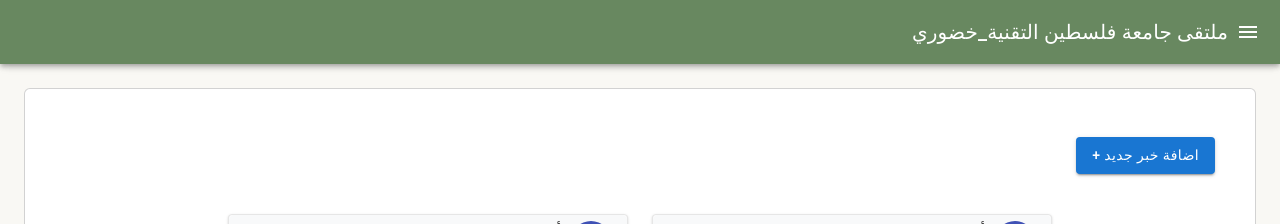
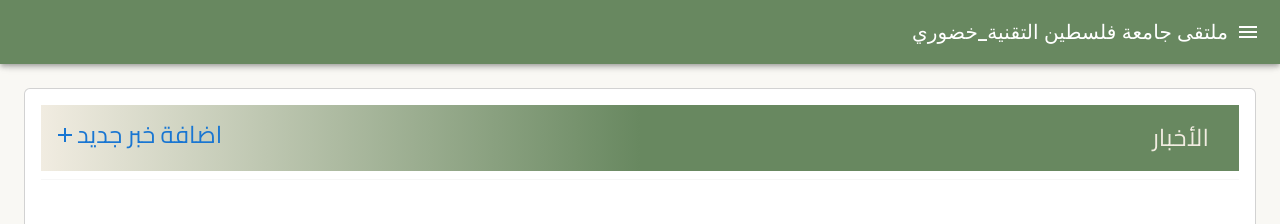
Before and after one commit to Ansam56/GraduationProject, a React (Vite) app: page /SchoolAdmin/Posts in a window 1280 px wide. Shown: the top 224 px of the page. Built offline with nearby package versions, Linux system fonts and the light colour scheme.

Commit message:
Update Posts.jsx

```diff
--- a/src/components/pages/Posts/Posts.jsx
+++ b/src/components/pages/Posts/Posts.jsx
@@ -1,13 +1,23 @@
 import React, { useEffect, useState } from "react";
-import { Button, CircularProgress, Container, Stack } from "@mui/material";
+import {
+  Button,
+  CircularProgress,
+  Container,
+  Stack,
+  IconButton,
+} from "@mui/material";
+import AddIcon from "@mui/icons-material/Add";
 import { Link, useParams } from "react-router-dom";
 import PostCard from "../../cards/PostCard";
 import "./posts.css";
+import Dashboard_SubTitle from "../dashboardSubTitle/Dashboard_SubTitle";
+import { useNavigate } from "react-router-dom";
 
 const Posts = ({ showAddButton = true }) => {
   const { schoolId } = useParams();
   const [posts, setPosts] = useState([]);
   const [isLoading, setIsLoading] = useState(false);
+  const navigate = useNavigate();
 
   useEffect(() => {
     setIsLoading(true);
@@ -71,8 +81,18 @@ const Posts = ({ showAddButton = true }) => {
   }
 
   return (
+    <>
+      <Dashboard_SubTitle title="الأخبار" />
       <Container sx={{ mt: 4 }}>
-      {showAddButton && (
+        <IconButton
+          color="primary"
+          sx={{ position: "absolute", top: 20, left: 20 }}
+          onClick={() => navigate("../PostForm")}
+        >
+          اضافة خبر جديد
+          <AddIcon />
+        </IconButton>
+        {/* {showAddButton && (
           <Stack
             direction="row"
             justifyContent="space-between"
@@ -88,7 +108,7 @@ const Posts = ({ showAddButton = true }) => {
               اضافة خبر جديد +
             </Button>
           </Stack>
-      )}
+        )} */}
         <div className="posts-container">
           {posts.map((post) => (
             <div key={post.id} className="post-card-wrapper">
@@ -97,6 +117,7 @@ const Posts = ({ showAddButton = true }) => {
           ))}
         </div>
       </Container>
+    </>
   );
 };
 
```
Lines whose indentation alone changed are shown as unchanged.
